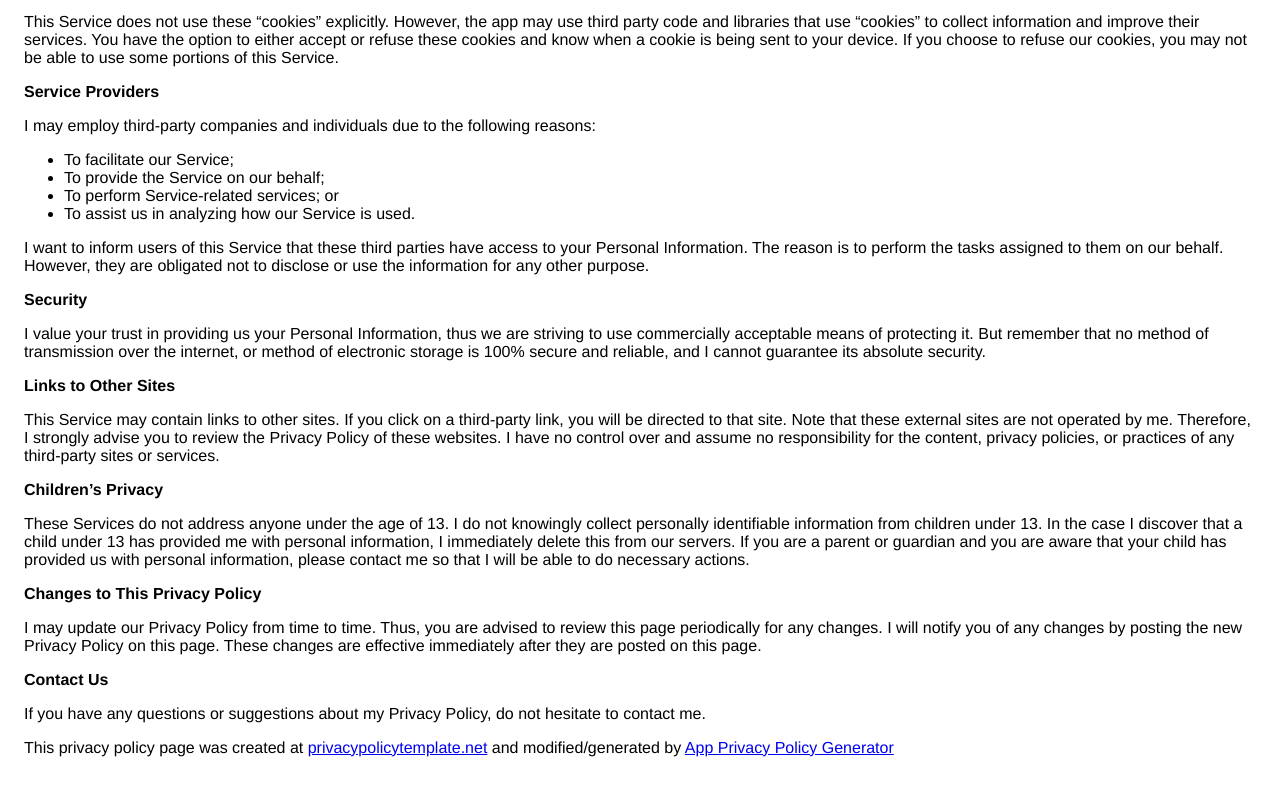
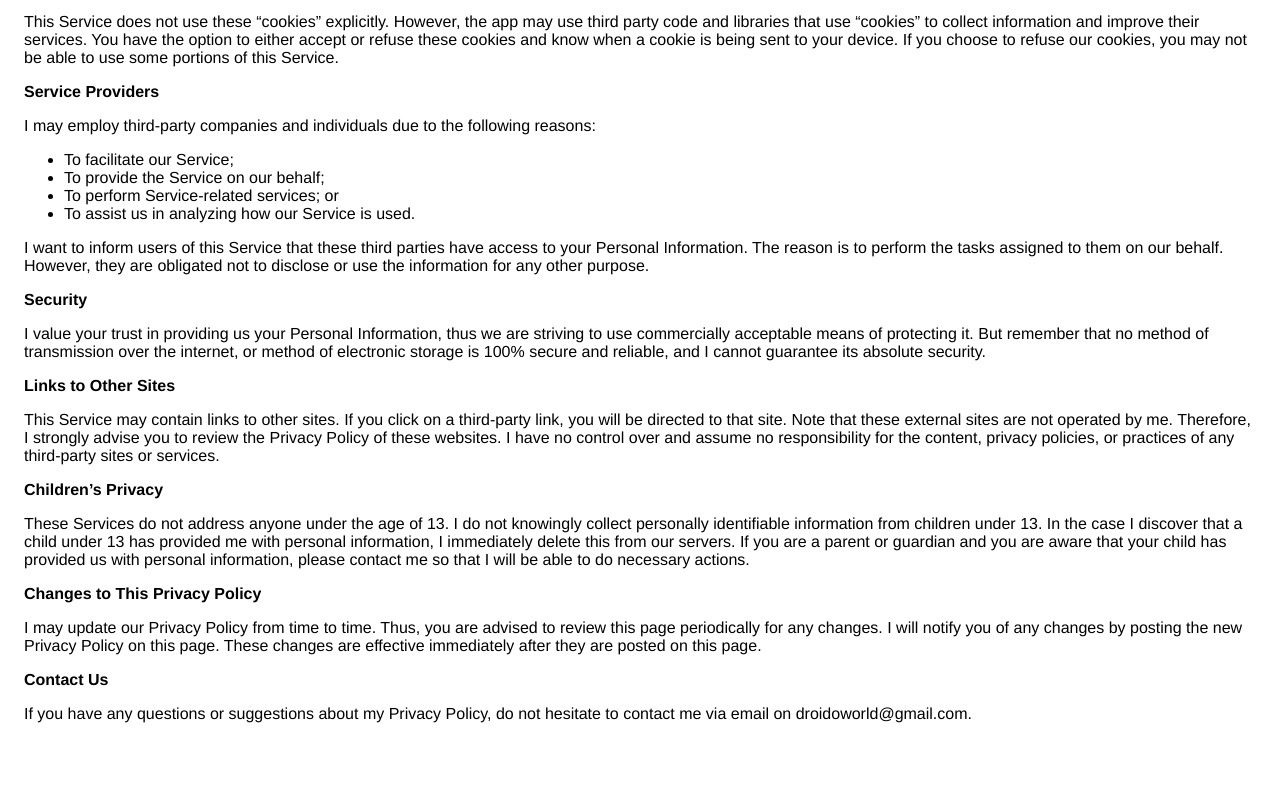
Before and after one commit to parthmpandya/Privacy-Policy-Documents, a plain HTML site: page iOS_Family_Finder_Privacy_Policy.html in a window 1280 px wide. Shown: the part 647-1442 px from the top of the page. After the commit the page ends 1410 px from the top, so only its background shows below. Drawn offline with Linux system fonts and the light colour scheme.

Commit message:
Update iOS_Family_Finder_Privacy_Policy.html

```diff
--- a/iOS_Family_Finder_Privacy_Policy.html
+++ b/iOS_Family_Finder_Privacy_Policy.html
@@ -42,5 +42,5 @@
                     the new Privacy Policy on this page. These changes are effective immediately after they are posted on
                     this page.
                   </p> <p><strong>Contact Us</strong></p> <p>If you have any questions or suggestions about my Privacy Policy, do not hesitate to contact
-                    me.
-                  </p> <p>This privacy policy page was created at <a href="https://privacypolicytemplate.net" target="_blank">privacypolicytemplate.net</a>                    and modified/generated by <a href="https://app-privacy-policy-generator.firebaseapp.com/" target="_blank">App Privacy Policy Generator</a></p></body></html>
+                    me via email on droidoworld@gmail.com.
+                  </p></body></html>
```
